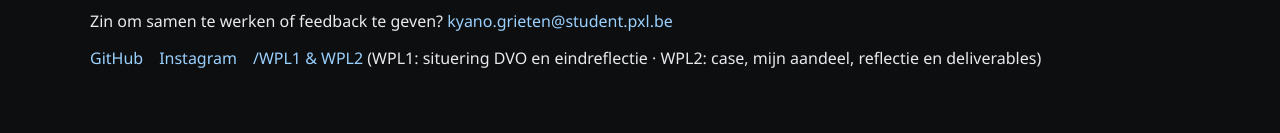
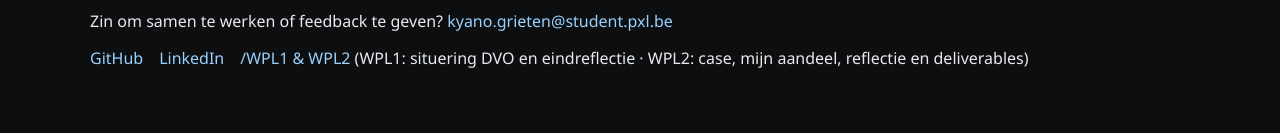
Before and after one commit to kyanogr/wpl2-portfolio, a plain HTML site: page index.html in a window 1280 px wide. Shown: the part 3204-3337 px from the top of the page. Drawn offline with Linux system fonts and the light colour scheme.

Commit message:
Instagram link vervangen door een LinkedIn link

```diff
--- a/index.html
+++ b/index.html
@@ -223,7 +223,7 @@
             </p>
             <ul class="contact-list">
                 <li><a href="https://github.com/kyanogr" target="_blank">GitHub</a></li>
-                <li><a href="https://www.instagram.com/kyano.gr" target="_blank">Instagram</a></li>
+                <li><a href="https://www.linkedin.com/in/kyano-grieten-a18251410/?locale=nl" target="_blank">LinkedIn</a></li>
                 <li><a href="wpl1enwpl2.html">/WPL1 & WPL2</a> (WPL1: situering DVO en eindreflectie · WPL2: case, mijn aandeel, reflectie en deliverables)</li>
             </ul>
         </div>
```
